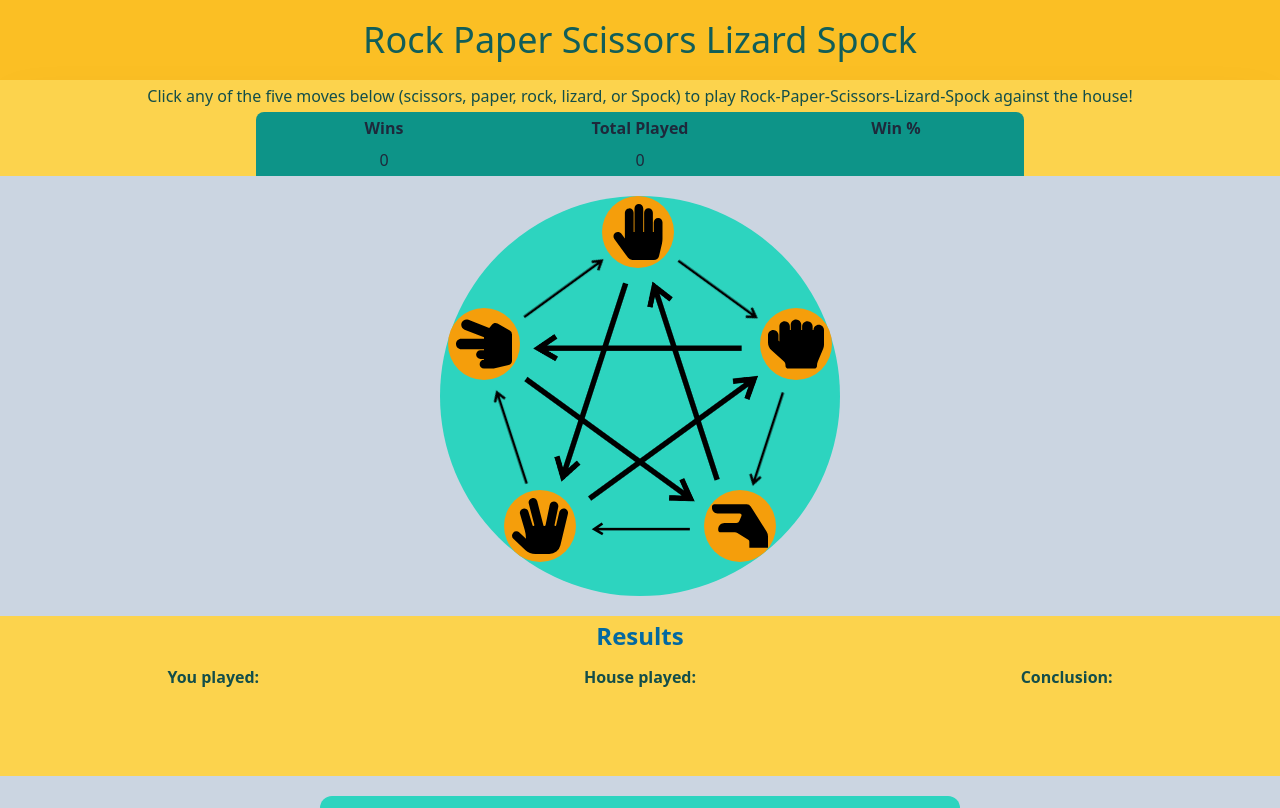
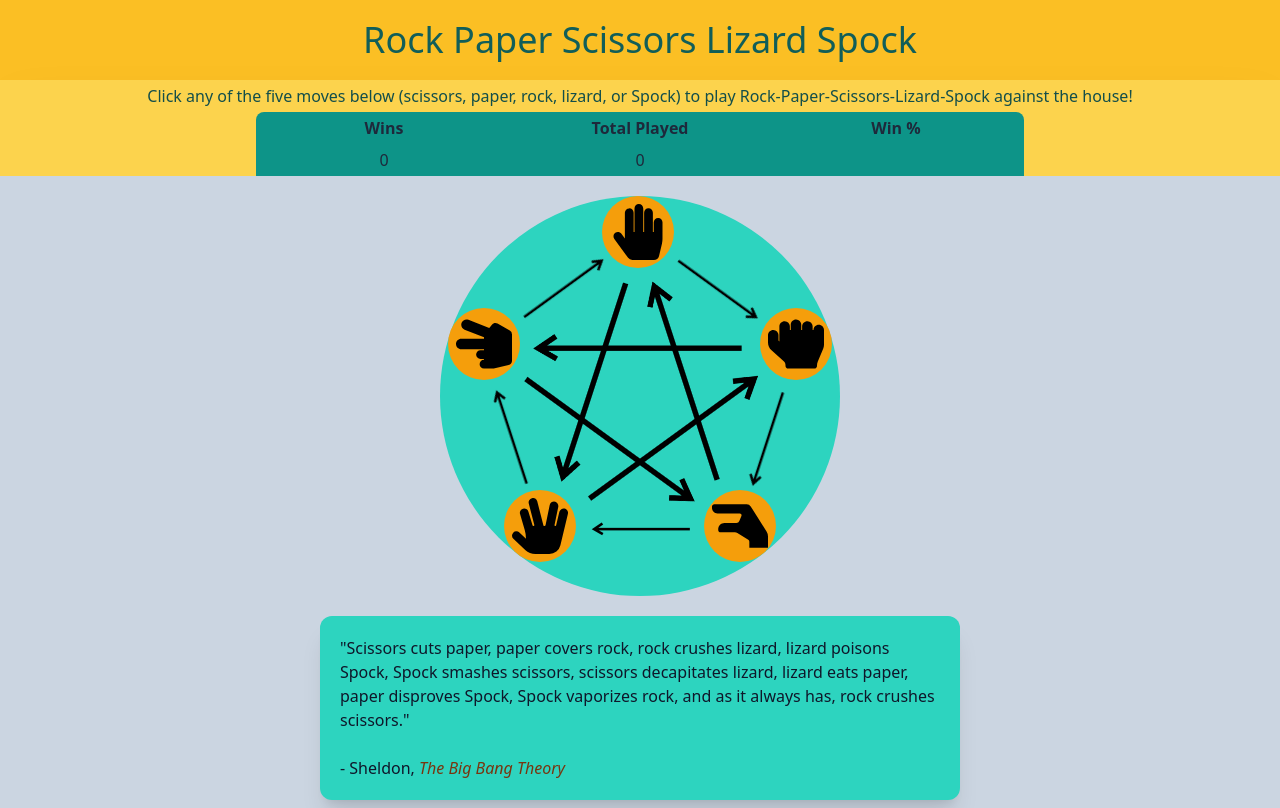
Before and after one commit to Gathrazio/rock-paper-scissors-lizard-spock, a React (Vite) app in the folder client/: page / in a window 1280 px wide. Shown: the top 808 px of the page. Built offline with nearby package versions, Linux system fonts and the light colour scheme.

Commit message:
updated the results component rendering to not render until the didWin bool has a value (either true or false). This effectively stops the results from showing before you play the game.

```diff
--- a/client/src/App.jsx
+++ b/client/src/App.jsx
@@ -72,7 +72,7 @@ export default function App() {
           src={arrow}
           className={`prevent-select absolute sm:h-[17rem] sm:w-[17rem] sm:top-[6.7rem] sm:right-[2rem] hidden sm:block -rotate-[36deg]`}/>
       </PlayArena>
-      <Results handIds={handIds} didWin={didWin} conclusion={conclusion}/>
+      {typeof(didWin) == 'object' ? <div></div> : <Results handIds={handIds} didWin={didWin} conclusion={conclusion}/>}
       <SheldonQuote />
       <Footer />
     </div>
```
